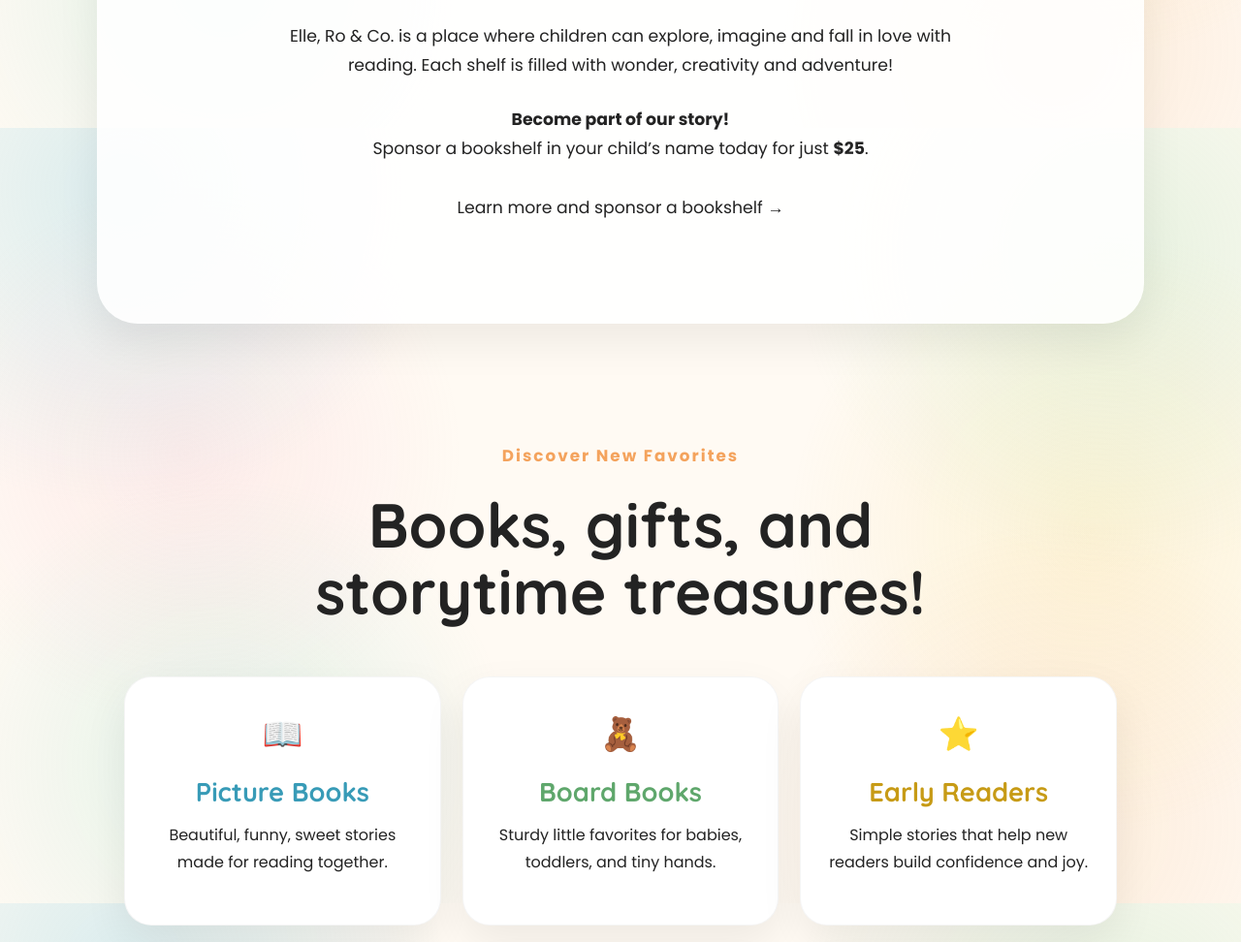
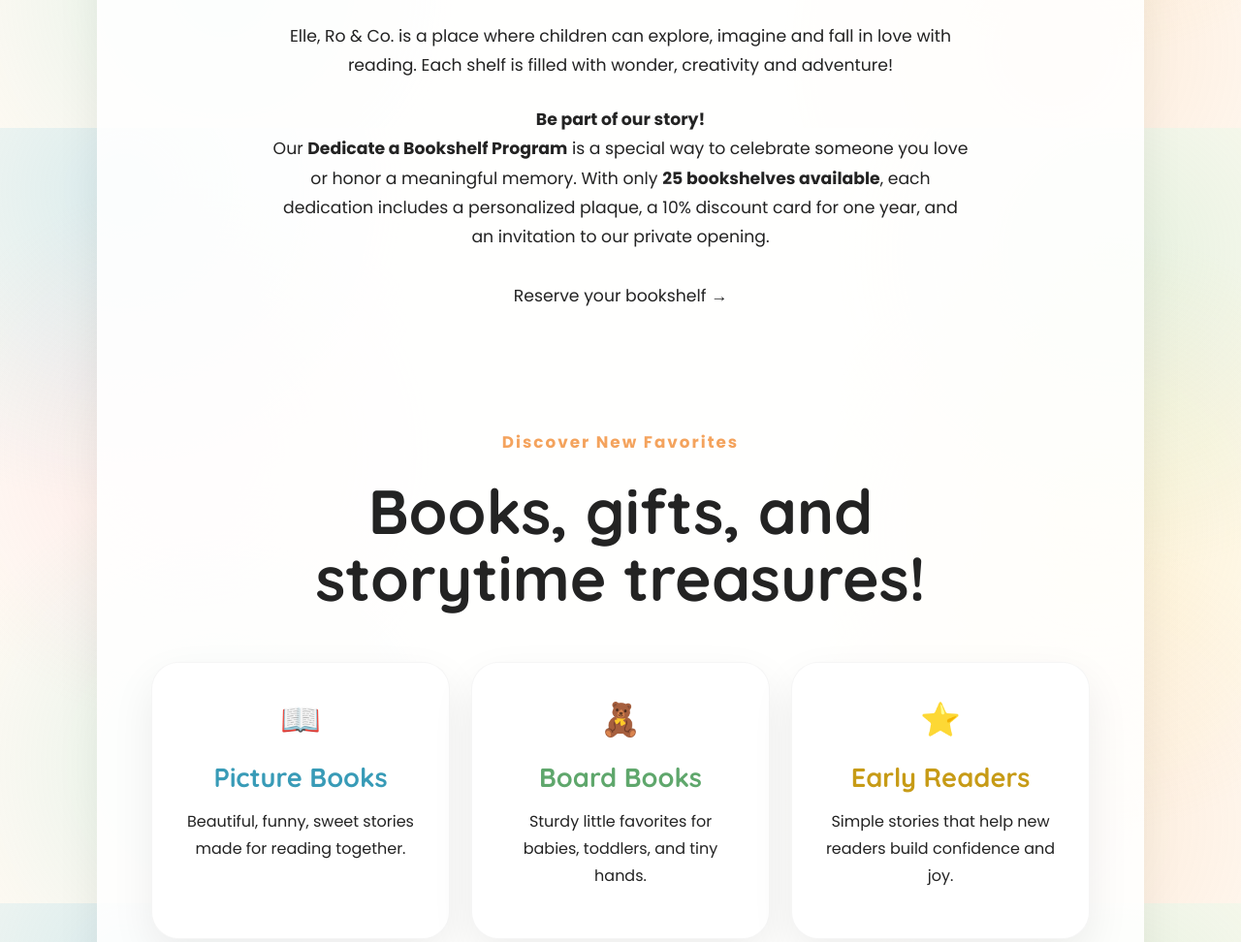
Before and after one commit to elleroco-web/elleroco, a plain HTML site: page index.html in a window 1280 px wide. Shown: the part 1468-2440 px from the top of the page at 97% size. Drawn offline with Linux system fonts and the light colour scheme.

Commit message:
Update index.html

```diff
--- a/index.html
+++ b/index.html
@@ -83,15 +83,16 @@
       <p>
         Elle, Ro & Co. is a place where children can explore, imagine and fall in love with reading. Each shelf is filled with wonder, creativity and adventure!
         <p style="margin-top: 26px;">
-  <strong>Become part of our story!</strong><br />
-  Sponsor a bookshelf in your child’s name today for just
-  <strong>$25</strong>.<br /><br />
+ <strong>Be part of our story!</strong><br />
+Our <strong>Dedicate a Bookshelf Program</strong> is a special way to celebrate
+someone you love or honor a meaningful memory. With only
+<strong>25 bookshelves available</strong>, each dedication includes a
+personalized plaque, a 10% discount card for one year, and an invitation to
+our private opening.<br /><br />
 
-  <a href="sponsor.html" class="location-link">
-    Learn more and sponsor a bookshelf →
-  </a>
-</p>
-    </section>
+<a href="sponsor.html" class="location-link">
+  Reserve your bookshelf →
+</a>
 
     <section id="books" class="section books">
       <p class="section-label">Discover New Favorites</p>
```
